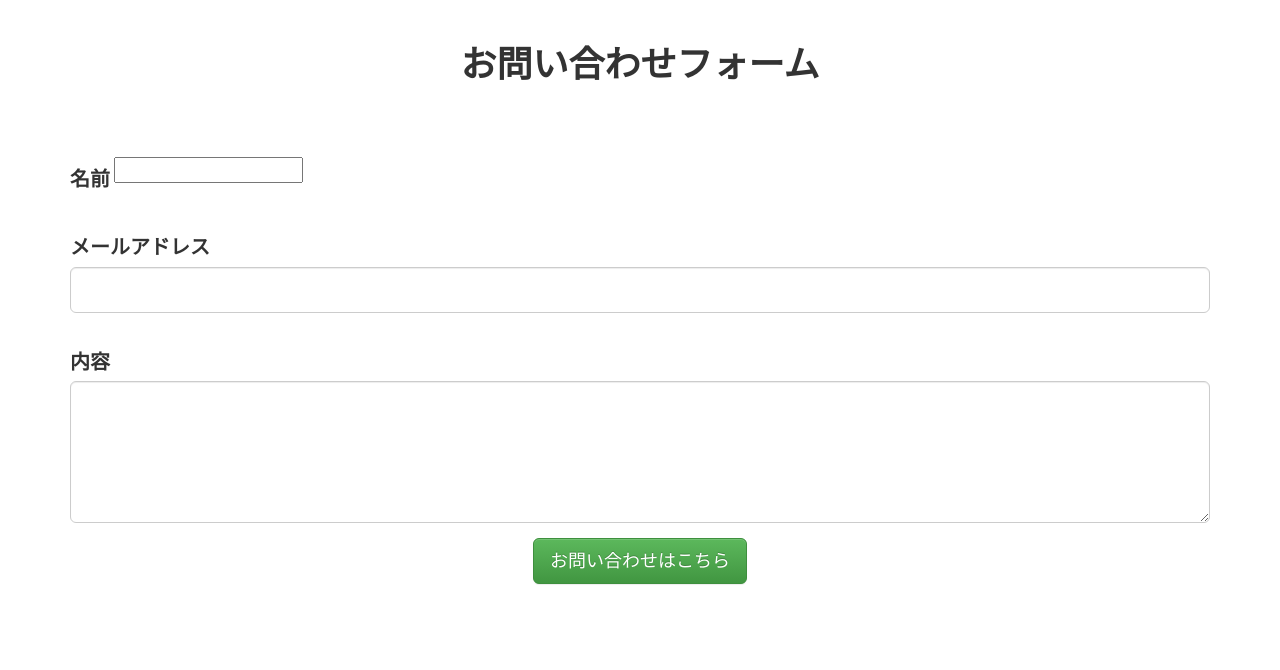
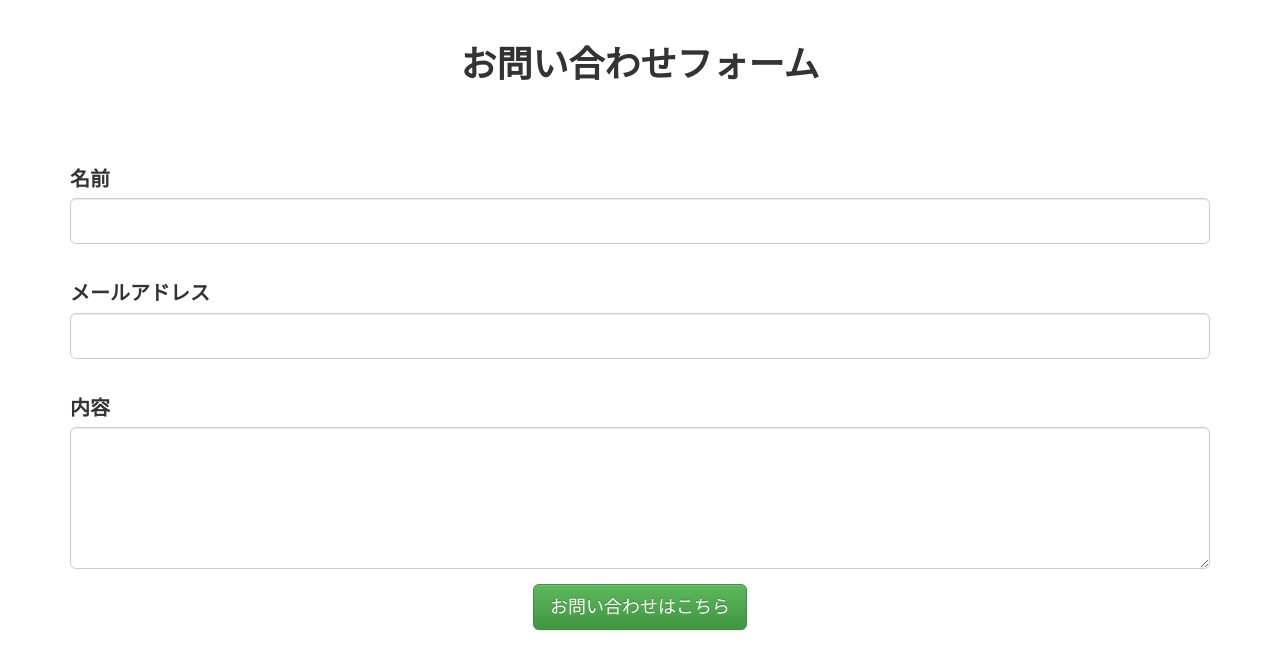
Before and after one commit to Geniuswebinc/2018-new, a PHP site: page /contact/get/index.php in a window 1280 px wide. Shown: the top 670 px of the page. Run offline with PHP 8.4, Linux system fonts and the light colour scheme.

Commit message:
#38 クラスの半角スペースの追加と全角スペースの削除

```diff
--- a/taira/contact/get/index.php
+++ b/taira/contact/get/index.php
@@ -28,7 +28,7 @@
         <div class="col-xs-12">
           	<div class="form-group">
               <label for="InputName">名前</label>
-              <input type="text" name="name" lass="form-control input-lg" id="InputName">
+              <input type="text" name="name" class="form-control input-lg" id="InputName">
             </div>
           </div>
         </div>
@@ -48,7 +48,7 @@
           <div class="col-xs-12">
             <div class="form-group">
               <label for="InputTextarea">内容</label>
-              <textarea rows="5" name="InputTextarea"class="form-control input-lg" id="InputTextarea" ></textarea>
+              <textarea rows="5" name="InputTextarea" class="form-control input-lg" id="InputTextarea" ></textarea>
             </div>
           </div>
         </div>
@@ -56,7 +56,7 @@
     <div class="row">
       <div class="col-xs-offset-4 col-xs-4 col-xs-offset-4">
         <div class="text-center">
-          <button type="submit"class="btn btn-success btn-lg">お問い合わせはこちら</button>
+          <button type="submit" class="btn btn-success btn-lg">お問い合わせはこちら</button>
         </div>
       </div>
     </div>
```
